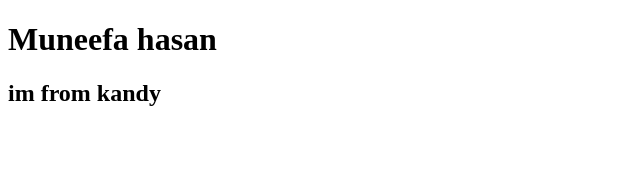
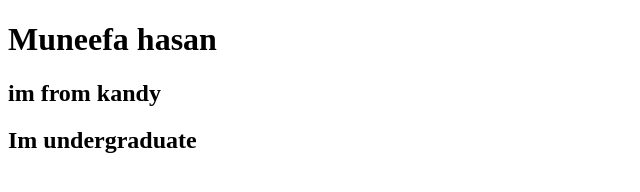
Before and after one commit to muneefahasan/samplerepo, a plain HTML site: page index.html in a window 1280 px wide. Shown: the whole page, without its empty margins (0-640 px from the left). Drawn offline with Linux system fonts and the light colour scheme.

Commit message:
fix : add details

```diff
--- a/index.html
+++ b/index.html
@@ -8,6 +8,7 @@
 <body>
     <h1>Muneefa hasan</h1>
     <h2>im from kandy</h2>
+    <h2>Im undergraduate </h2>
 
 </body>
 </html>
```
